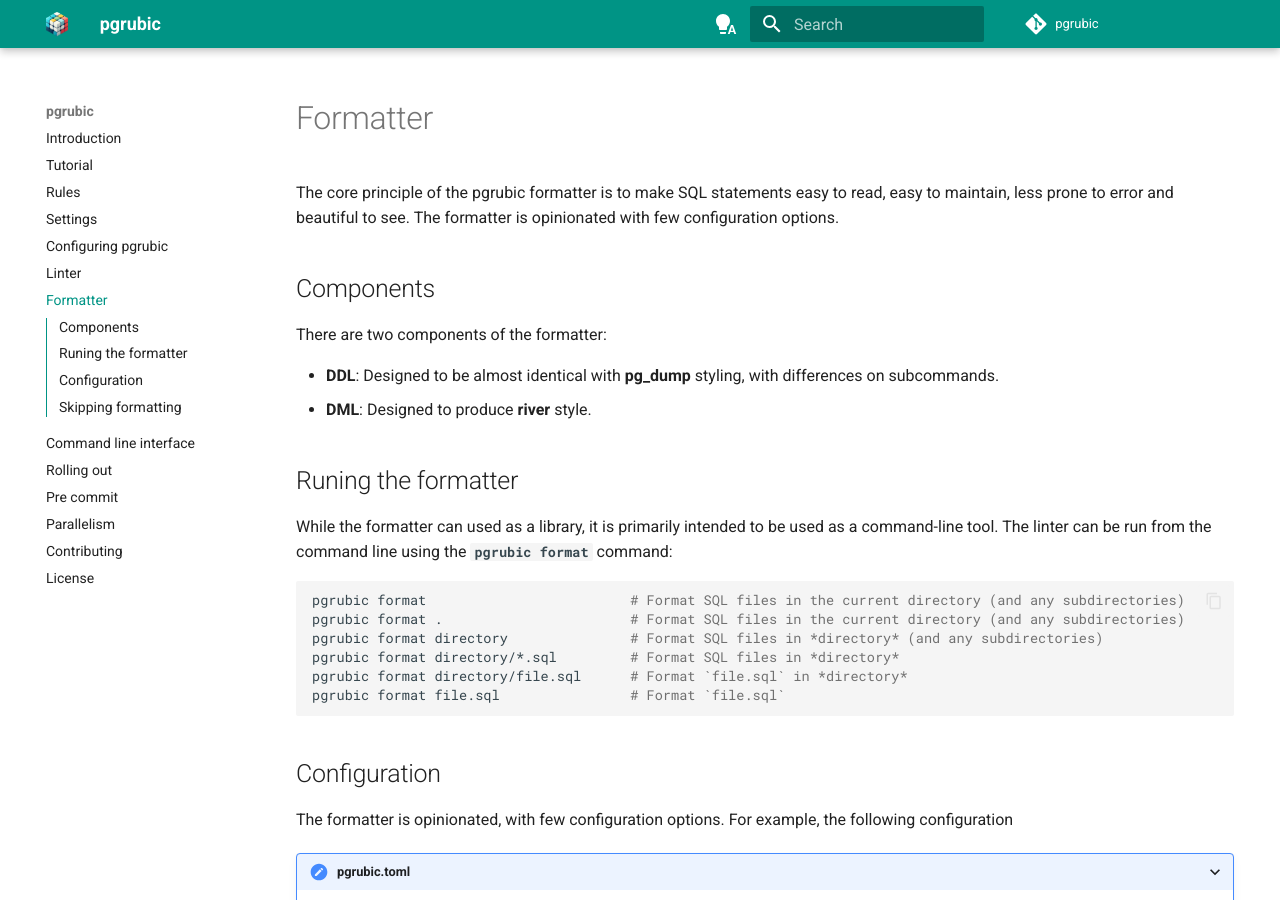
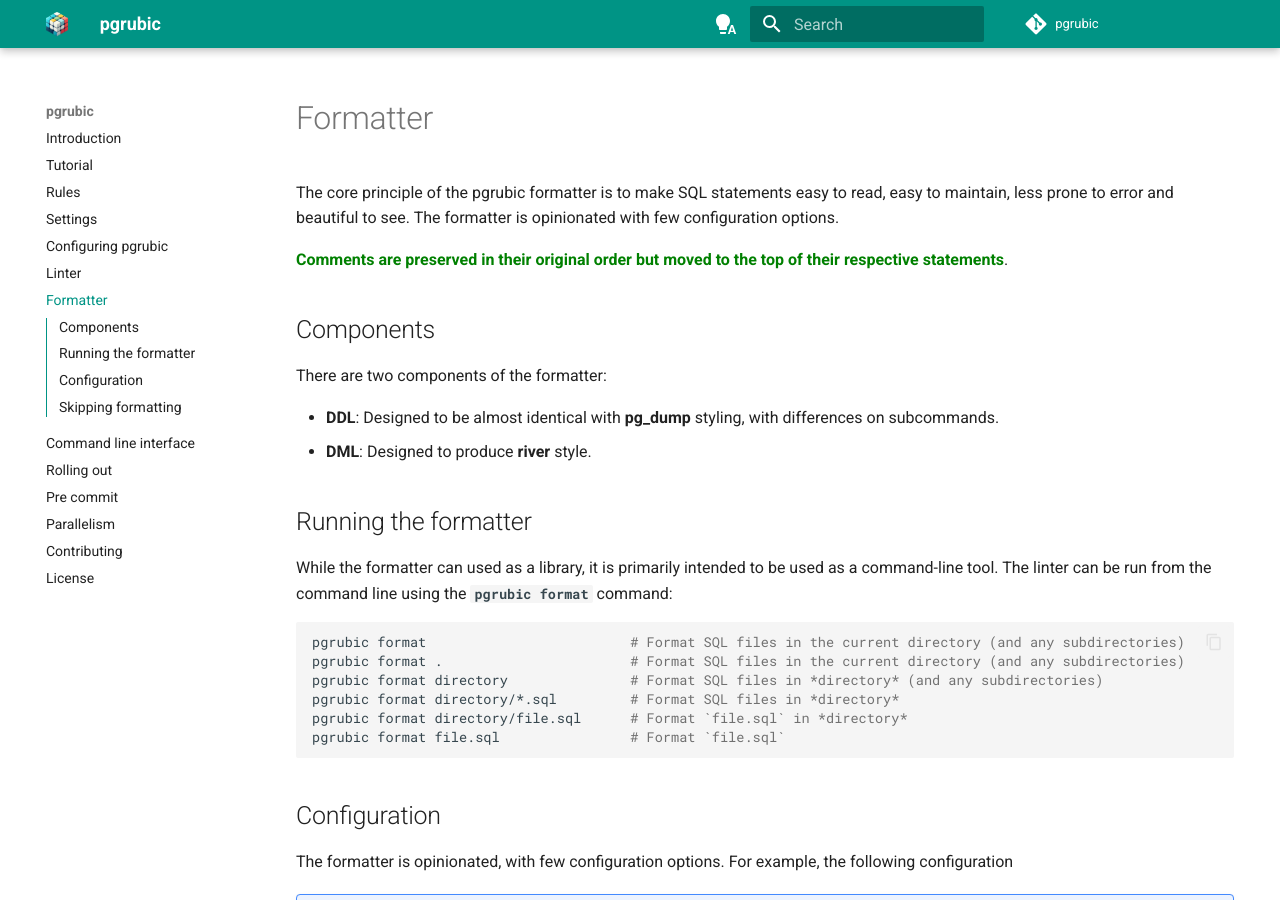
Before and after one commit to bolajiwahab/pgrubic, an MkDocs documentation site: the page built from docs/docs/formatter.md, in a window 1280 px wide and 900 px high. Built offline with MkDocs 1.6.1 and Material for MkDocs 9.7.7, drawn with Linux system fonts in a browser that asks for light colours; comment, search, counter and statistics services are not loaded.

Commit message:
docs(formatter): document top-of-statement comment placement (#298)

```diff
--- a/docs/docs/formatter.md
+++ b/docs/docs/formatter.md
@@ -1,6 +1,8 @@
 # Formatter
 
 The core principle of the pgrubic formatter is to make SQL statements easy to read, easy to maintain, less prone to error and beautiful to see. The formatter is opinionated with few configuration options.
+
+**<span style="color:green">Comments are preserved in their original order but moved to the top of their respective statements</span>**.
 
 ## Components
 
@@ -9,7 +11,7 @@
 - **DDL**: Designed to be almost identical with **pg_dump** styling, with differences on subcommands.
 - **DML**: Designed to produce **river** style.
 
-## Runing the formatter
+## Running the formatter
 
 While the formatter can used as a library, it is primarily intended to be used as a command-line tool. The linter can be run from the command line using the **`pgrubic format`** command:
 
```
Also changed, not shown: 1 other file.
